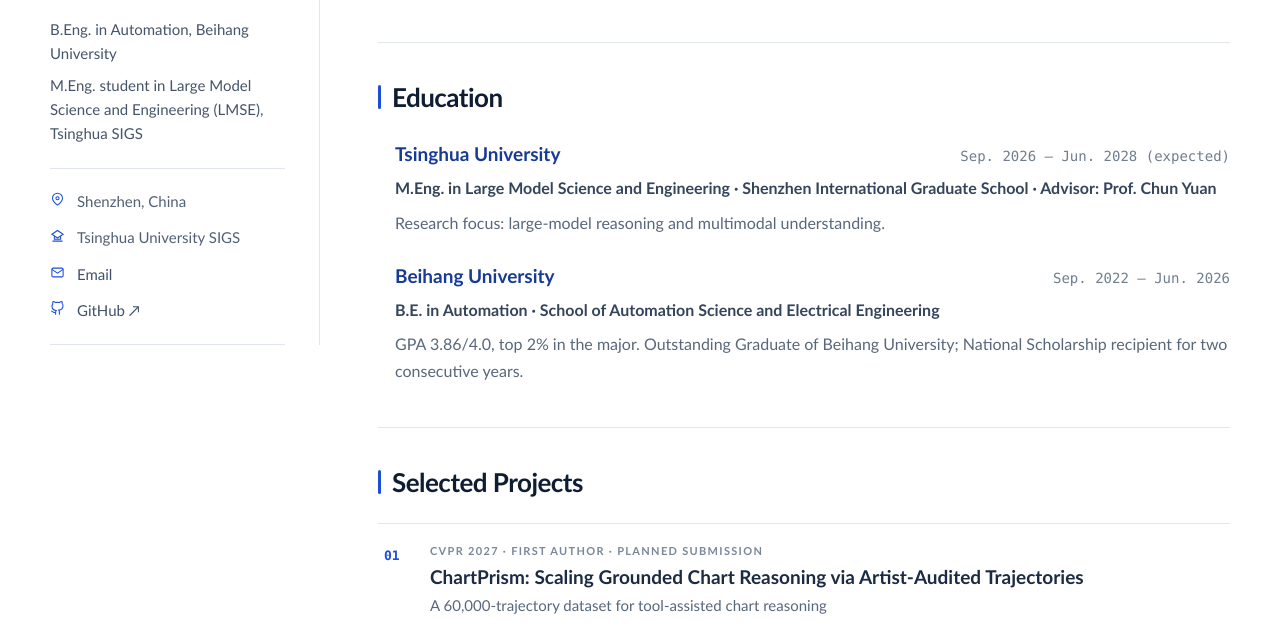
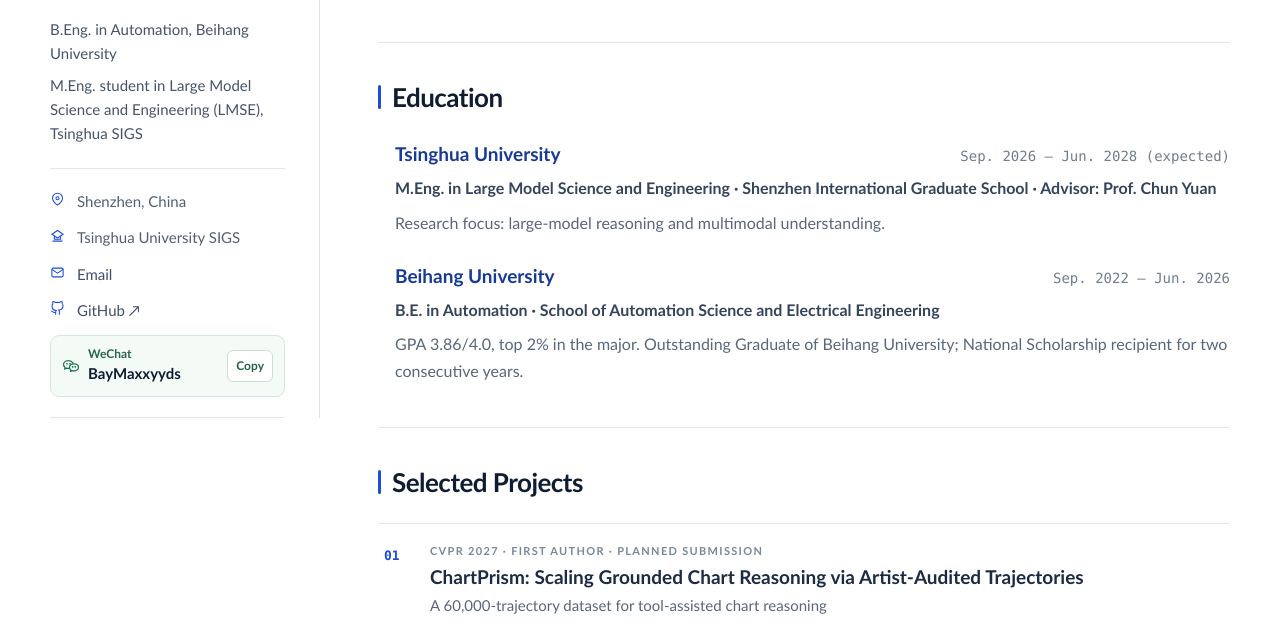
Before and after one commit to BaymaxTHU/BaymaxTHU.github.io, a plain HTML site: page site/index.html in a window 1280 px wide. Shown: the part 443-1071 px from the top of the page. Drawn offline with Linux system fonts and the light colour scheme.

Commit message:
Add WeChat contact to the bilingual profile

```diff
--- a/site/assets/css/main.css
+++ b/site/assets/css/main.css
@@ -124,6 +124,40 @@ a:hover { color: var(--accent-dark); }
 .profile-meta li { display: grid; grid-template-columns: 18px 1fr; align-items: start; gap: 9px; color: #516075; font-size: 15px; }
 .profile-meta svg { width: 15px; height: 15px; margin-top: 3px; color: var(--accent); stroke-width: 1.7; }
 .profile-meta a { color: #40506a; }
+.profile-meta .wechat-contact {
+  grid-column: 1 / -1;
+  grid-template-columns: minmax(0, 1fr);
+  gap: 0;
+  padding: 10px 11px;
+  border: 1px solid #d4e8dc;
+  border-radius: 9px;
+  background: #f4faf6;
+}
+.wechat-account {
+  display: grid;
+  grid-template-columns: 18px minmax(0, 1fr) auto;
+  align-items: center;
+  gap: 8px;
+}
+.wechat-account svg { width: 18px; height: 18px; margin: 0; color: #16754e; }
+.wechat-label { display: block; color: #27664d; font-size: 12px; font-weight: 700; line-height: 1.25; }
+.wechat-id { color: var(--heading); font-size: 15px; font-weight: 700; overflow-wrap: anywhere; }
+.wechat-copy {
+  min-height: 32px;
+  padding: 4px 8px;
+  border: 1px solid #cbded2;
+  border-radius: 6px;
+  background: var(--paper);
+  color: #226246;
+  font: inherit;
+  font-size: 12px;
+  font-weight: 700;
+  cursor: pointer;
+}
+.wechat-copy:hover { background: #e8f4eb; }
+.wechat-copy:focus-visible { outline: 2px solid #16754e; outline-offset: 2px; }
+.wechat-status { padding-left: 26px; color: #226246; font-size: 12px; }
+.wechat-status:not(:empty) { margin-top: 5px; }
 .content { min-width: 0; padding-top: 4px; }
 .anchor { scroll-margin-top: calc(var(--nav-height) + 24px); }
 .intro { padding: 0 0 40px; }
--- /dev/null
+++ b/site/assets/js/wechat.js
@@ -0,0 +1,25 @@
+const contact = document.querySelector(".wechat-contact");
+
+if (contact) {
+  const button = contact.querySelector(".wechat-copy");
+  const id = contact.querySelector(".wechat-id");
+  const status = contact.querySelector(".wechat-status");
+
+  button.hidden = false;
+  button.addEventListener("click", async () => {
+    status.textContent = "";
+    try {
+      await navigator.clipboard.writeText(id.textContent.trim());
+      status.textContent = status.dataset.copied;
+    } catch {
+      const selection = window.getSelection();
+      if (selection) {
+        const range = document.createRange();
+        range.selectNodeContents(id);
+        selection.removeAllRanges();
+        selection.addRange(range);
+        status.textContent = status.dataset.fallback;
+      }
+    }
+  });
+}
--- a/site/index.html
+++ b/site/index.html
@@ -59,6 +59,21 @@
         <li>
           <svg viewBox="0 0 24 24" fill="none" stroke="currentColor"><path d="M15 22v-4a4.8 4.8 0 0 0-1-3.5c3.3-.4 6.8-1.6 6.8-7A5.4 5.4 0 0 0 19.4 4 5 5 0 0 0 19.3 1S18.2.6 15 2.5a13.4 13.4 0 0 0-6 0C5.8.6 4.7 1 4.7 1a5 5 0 0 0-.1 3.5 5.4 5.4 0 0 0-1.4 3.7c0 5.4 3.5 6.6 6.8 7A4.8 4.8 0 0 0 9 18v4"/><path d="M9 18c-4.5 1.4-5-2-7-2"/></svg>
           <a href="https://github.com/BaymaxTHU" target="_blank" rel="noreferrer">GitHub ↗</a>
+        </li>
+        <li class="wechat-contact">
+          <div class="wechat-account">
+            <svg viewBox="0 0 24 24" fill="none" stroke="currentColor" stroke-linecap="round" stroke-linejoin="round" aria-hidden="true">
+              <path d="M14.6 7.7a6.7 6.7 0 0 0-5.8-3C5.1 4.7 2 7 2 10c0 1.5.8 2.9 2.1 3.8l-.6 2.4 2.8-1.5a9 9 0 0 0 2.5.4"/>
+              <path d="M22 13.8c0 2.6-2.7 4.7-6 4.7-.8 0-1.6-.1-2.3-.4l-2.4 1.3.5-2.1a4.3 4.3 0 0 1-1.8-3.5c0-2.6 2.7-4.7 6-4.7s6 2.1 6 4.7Z"/>
+              <path d="M6.6 9h.1m3.9 0h.1m3.5 4.1h.1m3.3 0h.1" stroke-width="2.3"/>
+            </svg>
+            <div>
+              <span class="wechat-label">WeChat</span>
+              <span class="wechat-id">BayMaxxyyds</span>
+            </div>
+            <button class="wechat-copy" type="button" aria-label="Copy WeChat ID" hidden>Copy</button>
+          </div>
+          <span class="wechat-status" role="status" data-copied="WeChat ID copied" data-fallback="WeChat ID selected. Copy it manually."></span>
         </li>
       </ul>
     </aside>
@@ -176,5 +191,6 @@
       </section>
     </article>
   </main>
+  <script src="assets/js/wechat.js" defer></script>
 </body>
 </html>
```
Also changed, not shown: site/zh/index.html (+16 -0 lines).
